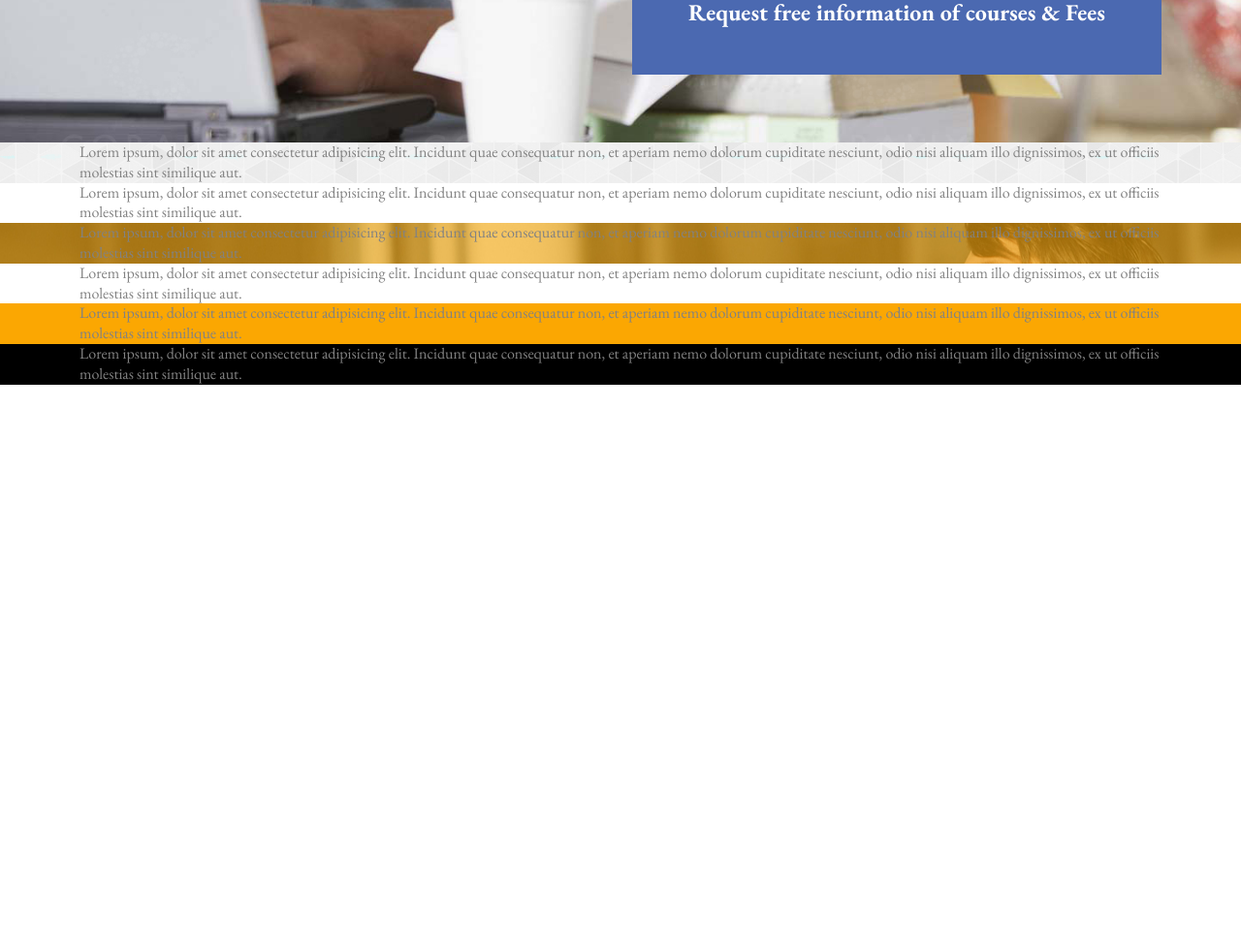
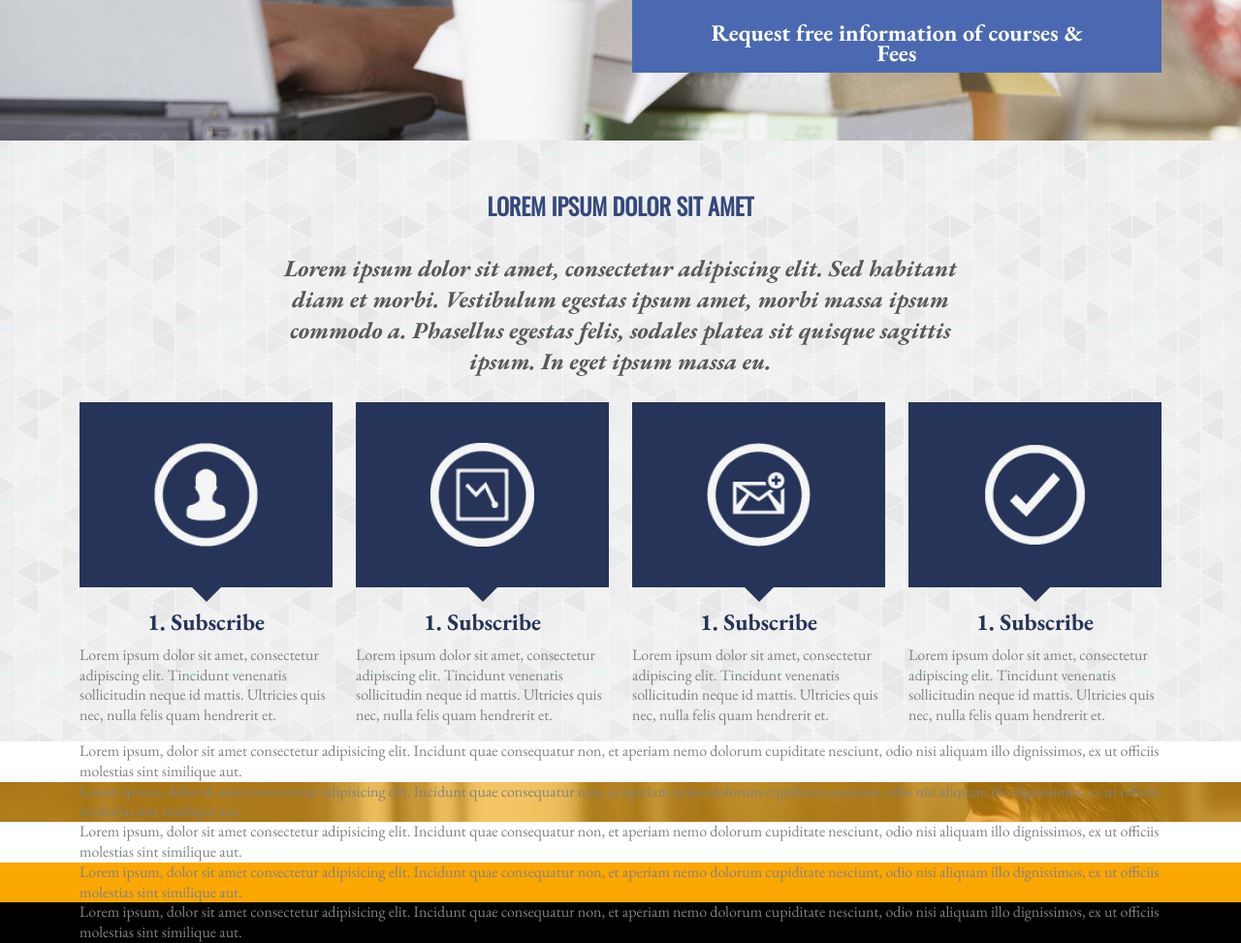
Before and after one commit to RMdas108/day-20, a plain HTML site: page index.html in a window 1280 px wide. Shown: the part 741-1714 px from the top of the page at 97% size. Before the commit the page ends 1138 px from the top, so only its background shows below. Drawn offline with nearby package versions, Linux system fonts and the light colour scheme.

Commit message:
block steps

```diff
--- a/css/style.css
+++ b/css/style.css
@@ -43,9 +43,9 @@ form{
   background-color: var(--lightblue);
   color: #fff;
 text-align: center;
-padding: 50px 15px;
+padding: 50px 73px;
 font-weight: bold;
-height:647px;
+height:645px;
 }
 
 .first_screen h2{
@@ -107,7 +107,7 @@ input:focus{
 .band{
   background-image: url(../img/lenta.png);
   height:117px;
-  margin:  0 -27px;
+  margin:  0 -84px;
   position: relative;
   display:flex;
   justify-content: center;
@@ -136,7 +136,7 @@ input:focus{
 .steps {
   background-image: url(../img/bg_01.png);
 
-};
+}
 .gallery {
 
 }
@@ -157,3 +157,69 @@ input:focus{
     padding:70px 0;
   }
 }
+.steps .row h2{
+  font-family: 'Oswald', sans-serif;
+  text-transform: uppercase;
+  font-weight:bold;
+  border-radius:3px;
+  font-size:24px;
+  color:var(--indigo);
+  margin-top:53px;
+  text-align: center;
+}
+.steps .row h2 + p {
+
+  font-family: "EB Garamond", sans-serif;
+  font-size: 24px;
+  font-style: italic;
+  font-weight: 700;
+  line-height: 32px;
+  letter-spacing: 0em;
+  text-align: center;
+  color:var(--silver);
+  display: block;
+  padding:0 222px;
+  margin: 26px auto;
+}
+.step div{
+  width:277px;
+  max-width: 100%;
+  height:191px;
+  background-color: var(--darkindigo);
+  display:flex;
+  justify-content: center;
+    align-items: center;
+    position: relative;
+    margin-bottom:20px;
+    padding: 0 15px;
+}
+.steps .row:nth-child(2){
+  justify-content: space-around;
+}
+.step img{
+  display:block;
+  justify-content: center;
+  height:107px;
+  width:107px;
+}
+.step div::after{
+  content:"";
+  width: 0;
+  height: 0;
+  border-left: 20px solid transparent;
+  border-right: 20px solid transparent;
+
+  border-top: 20px solid var(--darkindigo);
+  position: absolute;
+  bottom:-15px;
+}
+.step h3{
+  text-align: center;
+  font-family: "EB Garamond", sans-serif;
+  font-size: 24px;
+  font-weight: 700;
+  line-height: 32px;
+  letter-spacing: 0em;
+  text-align: center;
+  color: var(--darkindigo);
+}
--- a/index.html
+++ b/index.html
@@ -32,8 +32,8 @@
          <form action="">
             <h2><span>Online Course</span></h2>
             <p>Request free information of courses & Fees</p>
-            <input type="text" placeholder="Your First name">
-            <input type="text" placeholder="Your Last name">
+            <input type="text" placeholder="Your firstname">
+            <input type="text" placeholder="Last name">
             <input type="email" placeholder="Your email">
             <div class="band">
                <button>Request information</button>
@@ -46,9 +46,17 @@
       </div></div>
    </section>
    <section class="steps">
-      <div class="container">Lorem ipsum, dolor sit amet consectetur adipisicing elit. Incidunt quae consequatur non, et
-         aperiam nemo dolorum cupiditate nesciunt, odio nisi aliquam illo dignissimos, ex ut officiis molestias sint
-         similique aut.</div>
+      <div class="container">
+         <div class="row">
+            <h2>Lorem ipsum dolor sit amet</h2>
+         <p>Lorem ipsum dolor sit amet, consectetur adipiscing elit. Sed habitant diam et morbi. Vestibulum egestas ipsum amet, morbi massa ipsum commodo a. Phasellus egestas felis, sodales platea sit quisque sagittis ipsum. In eget ipsum massa eu.</p></div>
+      <div class="row">
+         <div class="step col-3"><div><img src="img/person_ico.png"></div><h3>1. Subscribe</h3>
+         <p>Lorem ipsum dolor sit amet, consectetur adipiscing elit. Tincidunt venenatis sollicitudin neque id mattis. Ultricies quis nec, nulla felis quam hendrerit et.</p></div>
+         <div class="step col-3"><div><img src="img/graph_ico.png"></div><h3>1. Subscribe</h3><p>Lorem ipsum dolor sit amet, consectetur adipiscing elit. Tincidunt venenatis sollicitudin neque id mattis. Ultricies quis nec, nulla felis quam hendrerit et.</p></div>
+         <div class="step col-3"><div><img src="img/letter_ico.png"></div><h3>1. Subscribe</h3><p>Lorem ipsum dolor sit amet, consectetur adipiscing elit. Tincidunt venenatis sollicitudin neque id mattis. Ultricies quis nec, nulla felis quam hendrerit et.</p></div>
+         <div class="step col-3"><div><img src="img/yes_ico.png"></div><h3>1. Subscribe</h3><p>Lorem ipsum dolor sit amet, consectetur adipiscing elit. Tincidunt venenatis sollicitudin neque id mattis. Ultricies quis nec, nulla felis quam hendrerit et.</p></div>
+      </div></div>
    </section>
    <section class="gallery">
       <div class="container">Lorem ipsum, dolor sit amet consectetur adipisicing elit. Incidunt quae consequatur non, et
```
Also changed, not shown: img/graph_ico.png (added), img/letter_ico.png (added), img/person_ico.png (added), img/yes_ico.png (added).
